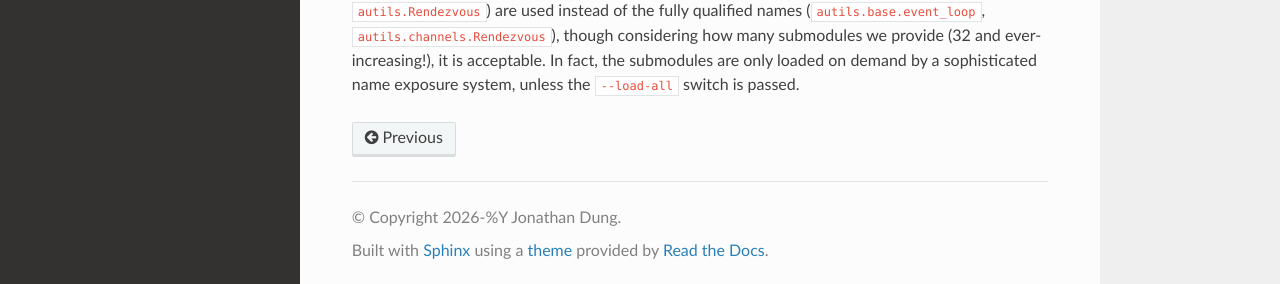
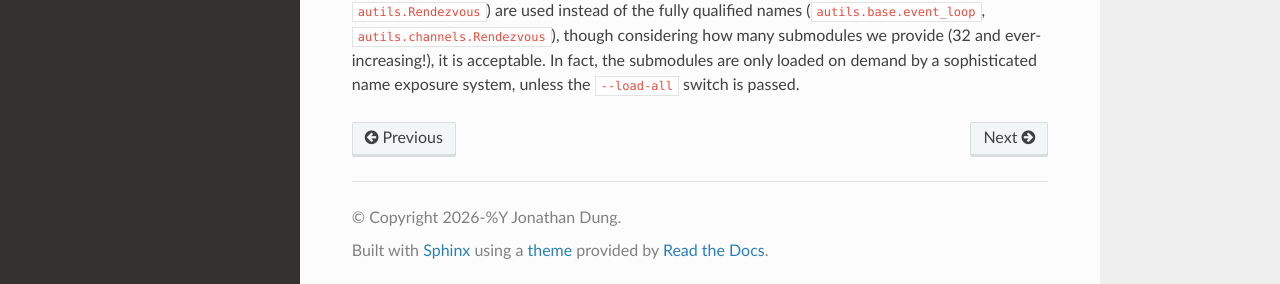
Before and after one commit to jonathandung/asyncutils, a Sphinx documentation site: the page built from docs/source/usage.rst, in a window 1280 px wide and 1083 px high. Shown: the part 796-1080 px from the top of the window. Built offline with Sphinx 7.4.7 and the Read the Docs theme 3.1.0, drawn with Linux system fonts in a browser that asks for light colours.

```diff
--- /dev/null
+++ b/docs/source/api.rst
@@ -0,0 +1,2 @@
+.. automodule:: asyncutils
+  :members:
--- a/docs/source/conf.py
+++ b/docs/source/conf.py
@@ -8,4 +8,4 @@ need_sphinx = '9.1.0'
 pygments_style = 'sphinx'
 html_theme = 'sphinx_rtd_theme'
 autodoc_typehints = 'none'
-extensions = ['sphinx.ext.autodoc', 'sphinx.ext.viewcode', 'sphinx_autodoc_typehints']
+extensions = ['sphinx.ext.autodoc', 'sphinx.ext.napoleon', 'sphinx.ext.viewcode', 'sphinx_autodoc_typehints']
--- a/docs/source/index.rst
+++ b/docs/source/index.rst
@@ -11,6 +11,7 @@ command line interface.
 
   installation
   usage
+  api
 
 .. note::
 
```
